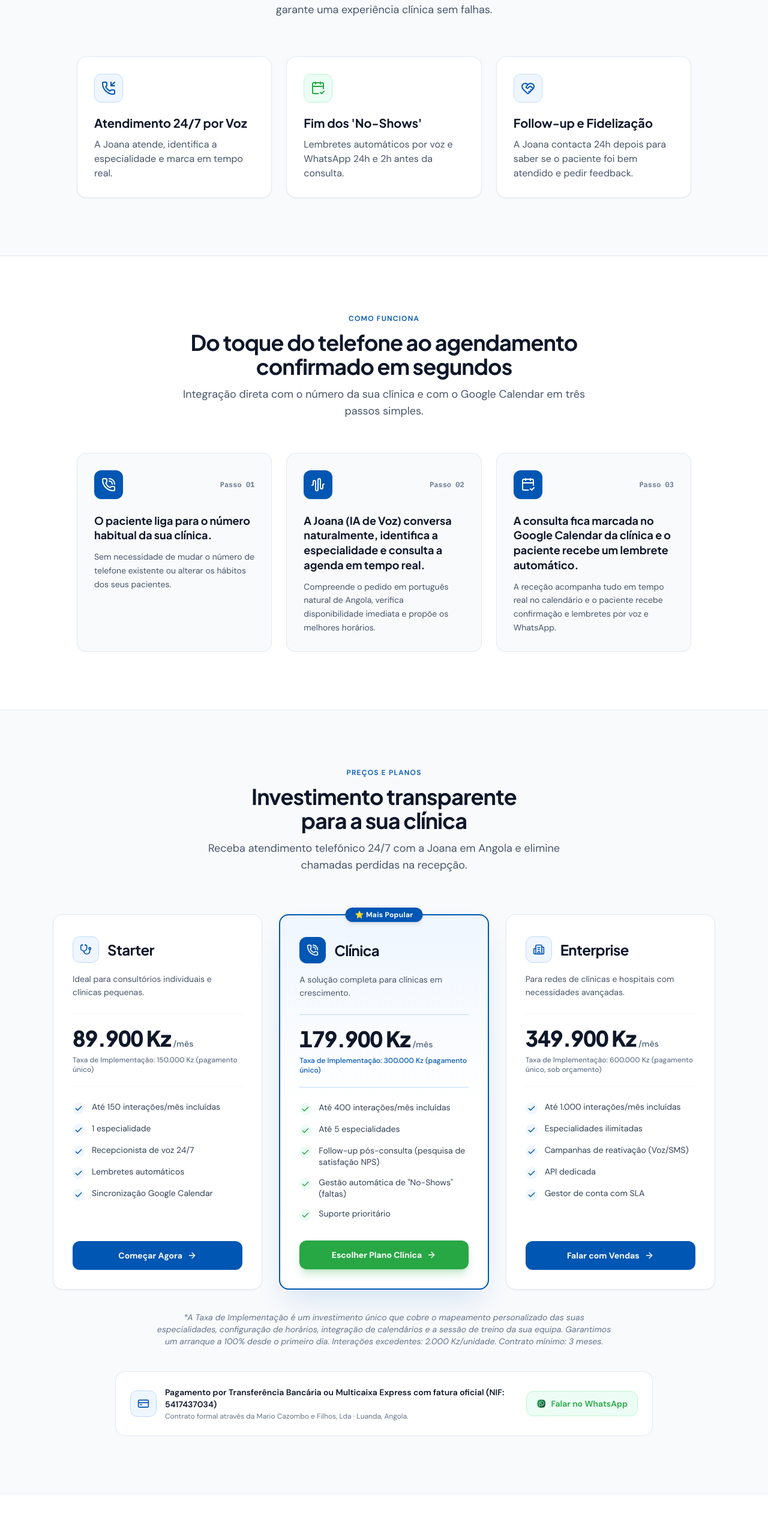
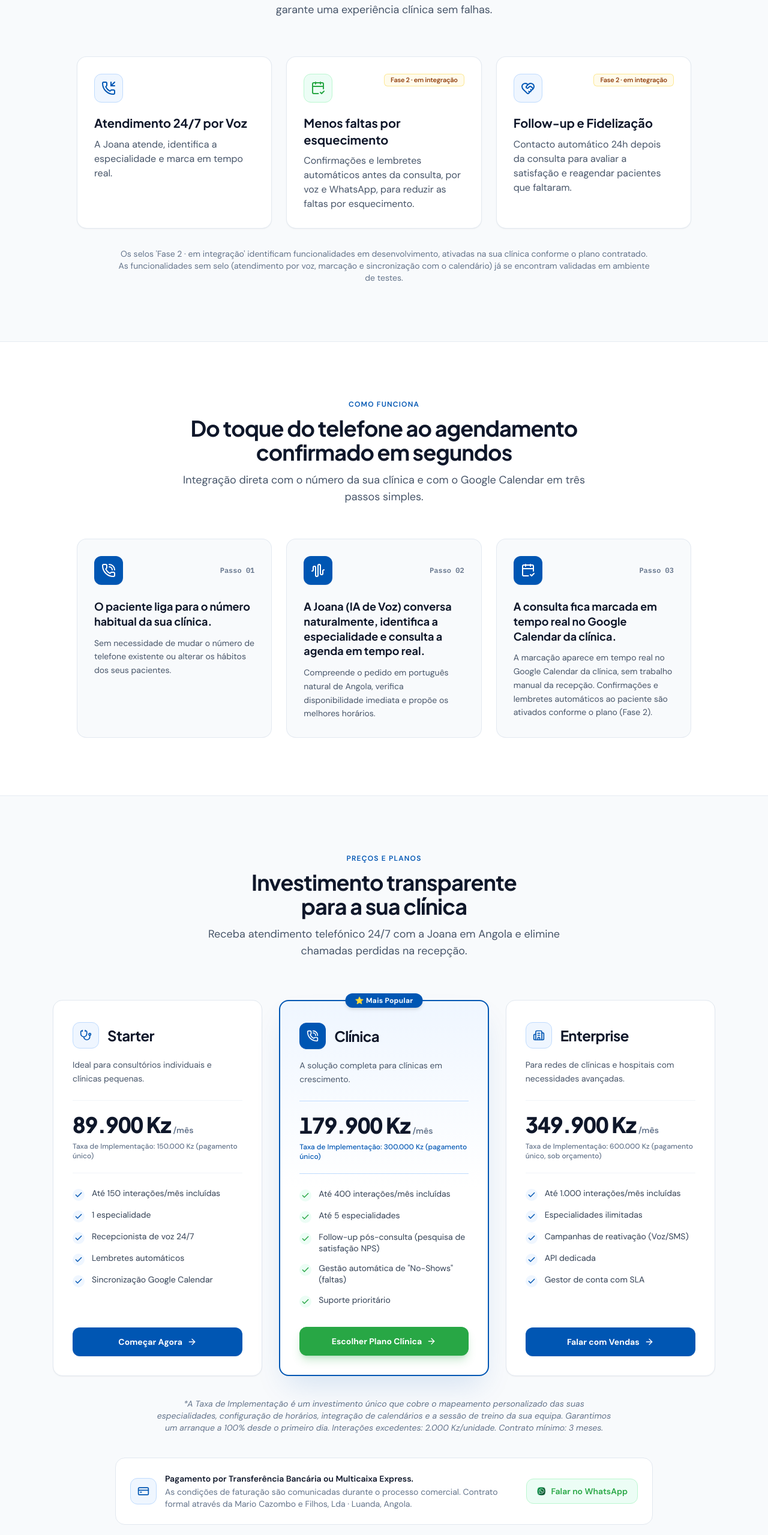
Before and after one commit to mariocazombomarketing76/solucoes-digitais-para-clinicas-medicas, a React (Vite) app: page / in a window 1280 px wide. Shown: the part 1307-3866 px from the top of the page at 60% size. Built offline with nearby package versions, Linux system fonts and the light colour scheme.

Commit message:
"INTEGRIDADE DAS PROMESSAS" Changed

```diff
--- a/components/Authority.tsx
+++ b/components/Authority.tsx
@@ -1,6 +1,6 @@
 import React, { useRef } from 'react';
 import { motion, useInView } from 'framer-motion';
-import { Building2, ShieldCheck, FileText, Landmark } from 'lucide-react';
+import { Landmark } from 'lucide-react';
 
 const Authority: React.FC = () => {
   const ref = useRef(null);
@@ -49,7 +49,7 @@ const Authority: React.FC = () => {
               </p>
 
               {/* Legal Credentials Box */}
-              <div className="pt-6 border-t border-slate-200 grid grid-cols-1 sm:grid-cols-2 gap-4">
+              <div className="pt-6 border-t border-slate-200">
                 <div className="flex items-start gap-3">
                   <div className="bg-slate-200/70 text-slate-700 p-2 rounded-lg">
                     <Landmark className="w-4 h-4" />
@@ -57,16 +57,6 @@ const Authority: React.FC = () => {
                   <div>
                     <p className="text-xs text-slate-500 font-semibold">Entidade Gestora</p>
                     <p className="text-sm font-bold text-slate-900">Mario Cazombo e Filhos, Lda</p>
-                  </div>
-                </div>
-
-                <div className="flex items-start gap-3">
-                  <div className="bg-slate-200/70 text-slate-700 p-2 rounded-lg">
-                    <FileText className="w-4 h-4" />
-                  </div>
-                  <div>
-                    <p className="text-xs text-slate-500 font-semibold">NIF de Angola</p>
-                    <p className="text-sm font-mono font-bold text-slate-900 tabular-nums">5417437034</p>
                   </div>
                 </div>
               </div>
--- a/components/Footer.tsx
+++ b/components/Footer.tsx
@@ -23,7 +23,7 @@ const Footer: React.FC<FooterProps> = ({ onPrivacyClick, onTermsClick }) => {
               © 2026 Clínicas Digitais. Transformando a saúde em Angola com Inteligência Artificial de Voz. Luanda, Angola.
             </p>
             <p className="text-xs text-slate-500 font-mono">
-              Mario Cazombo e Filhos, Lda · NIF: 5417437034
+              Mario Cazombo e Filhos, Lda
             </p>
           </div>
 
--- a/components/Plans.tsx
+++ b/components/Plans.tsx
@@ -256,10 +256,10 @@ const Plans: React.FC<PlansProps> = ({
             </div>
             <div>
               <p className="text-sm font-semibold text-slate-900">
-                Pagamento por Transferência Bancária ou Multicaixa Express com fatura oficial (NIF: 5417437034)
+                Pagamento por Transferência Bancária ou Multicaixa Express.
               </p>
-              <p className="text-xs text-slate-500 mt-0.5">
-                Contrato formal através da Mario Cazombo e Filhos, Lda · Luanda, Angola.
+              <p className="text-xs sm:text-sm text-slate-500 mt-0.5 leading-relaxed">
+                As condições de faturação são comunicadas durante o processo comercial. Contrato formal através da Mario Cazombo e Filhos, Lda · Luanda, Angola.
               </p>
             </div>
           </div>
--- a/components/PrivacyPolicy.tsx
+++ b/components/PrivacyPolicy.tsx
@@ -33,7 +33,7 @@ const PrivacyPolicy: React.FC<ModalProps> = ({ onClose }) => {
           <h2>Política de Privacidade</h2>
           <p className="text-sm text-gray-500">Última atualização: 22 de Maio de 2026</p>
 
-          <p>A presente Política de Privacidade descreve como as suas informações são recolhidas, usadas e partilhadas quando visita este website. O responsável pelo tratamento dos seus dados é a <strong>Mario Cazombo e Filhos, Lda</strong> (NIF: 5417437034).</p>
+          <p>A presente Política de Privacidade descreve como as suas informações são recolhidas, usadas e partilhadas quando visita este website. O responsável pelo tratamento dos seus dados é a <strong>Mario Cazombo e Filhos, Lda</strong>.</p>
 
           <h3>1. Que informações recolhemos?</h3>
           <p>Recolhemos informações de duas formas:</p>
--- a/components/Problems.tsx
+++ b/components/Problems.tsx
@@ -2,7 +2,15 @@ import React, { useRef } from 'react';
 import { motion, useInView } from 'framer-motion';
 import { PhoneIncoming, CalendarCheck2, HeartHandshake } from 'lucide-react';
 
-const lifecycleCards = [
+interface LifecycleCard {
+  title: string;
+  description: string;
+  badge?: string;
+  icon: React.ElementType;
+  iconWrap: string;
+}
+
+const lifecycleCards: LifecycleCard[] = [
   {
     title: 'Atendimento 24/7 por Voz',
     description: 'A Joana atende, identifica a especialidade e marca em tempo real.',
@@ -10,14 +18,18 @@ const lifecycleCards = [
     iconWrap: 'bg-[#eff6ff] text-[#0056b3] border-[#bfdbfe]'
   },
   {
-    title: "Fim dos 'No-Shows'",
-    description: 'Lembretes automáticos por voz e WhatsApp 24h e 2h antes da consulta.',
+    title: 'Menos faltas por esquecimento',
+    badge: 'Fase 2 · em integração',
+    description:
+      'Confirmações e lembretes automáticos antes da consulta, por voz e WhatsApp, para reduzir as faltas por esquecimento.',
     icon: CalendarCheck2,
     iconWrap: 'bg-[#ecfdf5] text-[#28a745] border-[#bbf7d0]'
   },
   {
     title: 'Follow-up e Fidelização',
-    description: 'A Joana contacta 24h depois para saber se o paciente foi bem atendido e pedir feedback.',
+    badge: 'Fase 2 · em integração',
+    description:
+      'Contacto automático 24h depois da consulta para avaliar a satisfação e reagendar pacientes que faltaram.',
     icon: HeartHandshake,
     iconWrap: 'bg-[#eff6ff] text-[#0056b3] border-[#bfdbfe]'
   }
@@ -62,12 +74,19 @@ const Problems: React.FC = () => {
                 initial={{ opacity: 0, y: 18 }}
                 animate={isInView ? { opacity: 1, y: 0 } : { opacity: 0, y: 18 }}
                 transition={{ duration: 0.45, delay: index * 0.1 }}
-                className="bg-white rounded-2xl border border-slate-200/90 shadow-sm hover:shadow-md transition-shadow duration-200 p-7 flex flex-col"
+                className="bg-white rounded-2xl border border-slate-200/90 shadow-sm hover:shadow-md transition-shadow duration-200 p-6 sm:p-7 flex flex-col"
               >
-                <div
-                  className={`w-12 h-12 rounded-xl border flex items-center justify-center mb-5 ${card.iconWrap}`}
-                >
-                  <IconComponent className="w-6 h-6" />
+                <div className="flex items-start justify-between gap-2 mb-5">
+                  <div
+                    className={`w-12 h-12 rounded-xl border flex items-center justify-center shrink-0 ${card.iconWrap}`}
+                  >
+                    <IconComponent className="w-6 h-6" />
+                  </div>
+                  {card.badge && (
+                    <span className="inline-flex items-center px-2.5 py-1 rounded-md text-[11px] font-semibold tracking-tight bg-amber-50 text-amber-800 border border-amber-200/90 leading-none shrink-0">
+                      {card.badge}
+                    </span>
+                  )}
                 </div>
 
                 <h3 className="font-display text-xl font-bold text-slate-900 mb-2.5 leading-snug">
@@ -81,6 +100,11 @@ const Problems: React.FC = () => {
             );
           })}
         </div>
+
+        {/* Legenda explicativa Fase 2 */}
+        <p className="mt-8 text-center text-xs sm:text-sm text-slate-500 max-w-4xl mx-auto leading-relaxed">
+          Os selos 'Fase 2 · em integração' identificam funcionalidades em desenvolvimento, ativadas na sua clínica conforme o plano contratado. As funcionalidades sem selo (atendimento por voz, marcação e sincronização com o calendário) já se encontram validadas em ambiente de testes.
+        </p>
       </div>
     </section>
   );
--- a/components/WhyChooseUs.tsx
+++ b/components/WhyChooseUs.tsx
@@ -18,9 +18,9 @@ const techPillars = [
     color: 'text-[#28a745] bg-[#ecfdf5] border-[#bbf7d0]'
   },
   {
-    title: 'Segurança de Dados de Saúde',
+    title: 'Privacidade e segurança dos dados',
     description:
-      'Ligações encriptadas, acesso restrito aos dados de agendamento e conformidade institucional com contrato formal em Angola.',
+      'Transmissão encriptada (HTTPS/TLS), acesso restrito aos dados de agendamento e princípio de minimização: não recolhemos dados clínicos sensíveis através do site.',
     icon: ShieldCheck,
     color: 'text-[#0056b3] bg-[#eff6ff] border-[#bfdbfe]'
   }
--- a/components/WhyItWorks.tsx
+++ b/components/WhyItWorks.tsx
@@ -17,8 +17,8 @@ const processSteps = [
   },
   {
     step: '03',
-    title: 'A consulta fica marcada no Google Calendar da clínica e o paciente recebe um lembrete automático.',
-    desc: 'A receção acompanha tudo em tempo real no calendário e o paciente recebe confirmação e lembretes por voz e WhatsApp.',
+    title: 'A consulta fica marcada em tempo real no Google Calendar da clínica.',
+    desc: 'A marcação aparece em tempo real no Google Calendar da clínica, sem trabalho manual da recepção. Confirmações e lembretes automáticos ao paciente são ativados conforme o plano (Fase 2).',
     icon: CalendarCheck2
   }
 ];
--- a/index.html
+++ b/index.html
@@ -74,7 +74,6 @@
       "@type": "ProfessionalService",
       "name": "Clínicas Digitais",
       "legalName": "Mario Cazombo e Filhos, Lda",
-      "taxID": "5417437034",
       "url": "https://www.clinicasdigitais.com/",
       "logo": "https://www.clinicasdigitais.com/favicon.svg",
       "image": "https://www.clinicasdigitais.com/og-image.png",
@@ -148,8 +147,8 @@
           <h2>O Ciclo de Vida do Paciente</h2>
           <ul>
             <li><strong>Atendimento 24/7 por Voz:</strong> A Joana atende, identifica a especialidade e marca em tempo real.</li>
-            <li><strong>Fim dos 'No-Shows':</strong> Lembretes automáticos por voz e WhatsApp 24h e 2h antes da consulta.</li>
-            <li><strong>Follow-up e Fidelização:</strong> A Joana contacta 24h depois para saber se o paciente foi bem atendido e pedir feedback.</li>
+            <li><strong>Menos faltas por esquecimento (Fase 2 · em integração):</strong> Confirmações e lembretes automáticos antes da consulta, por voz e WhatsApp, para reduzir as faltas por esquecimento.</li>
+            <li><strong>Follow-up e Fidelização (Fase 2 · em integração):</strong> Contacto automático 24h depois da consulta para avaliar a satisfação e reagendar pacientes que faltaram.</li>
           </ul>
         </section>
 
```
Also changed, not shown: components/TargetAudience.tsx (deleted, +0 -94 lines).
